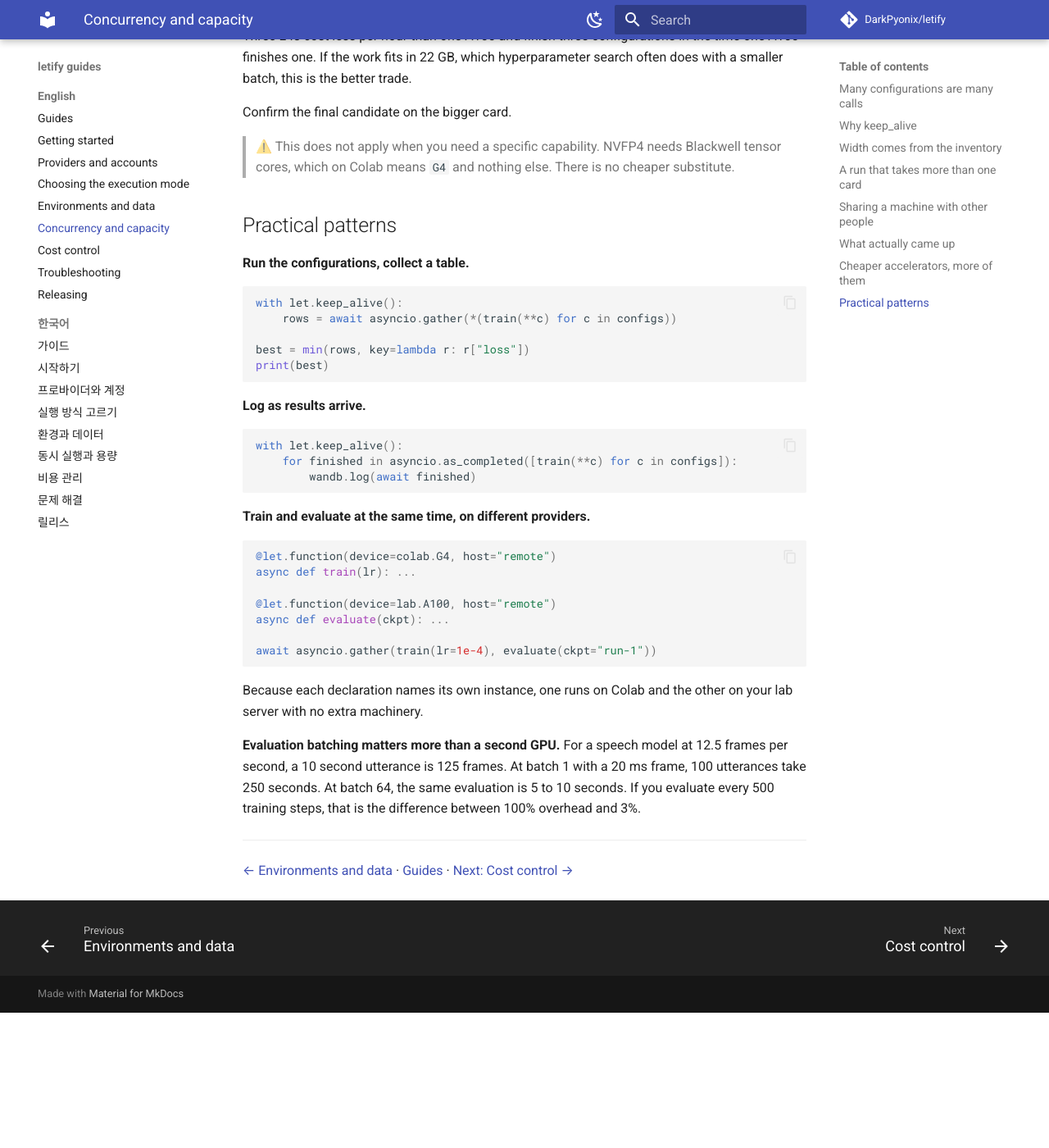
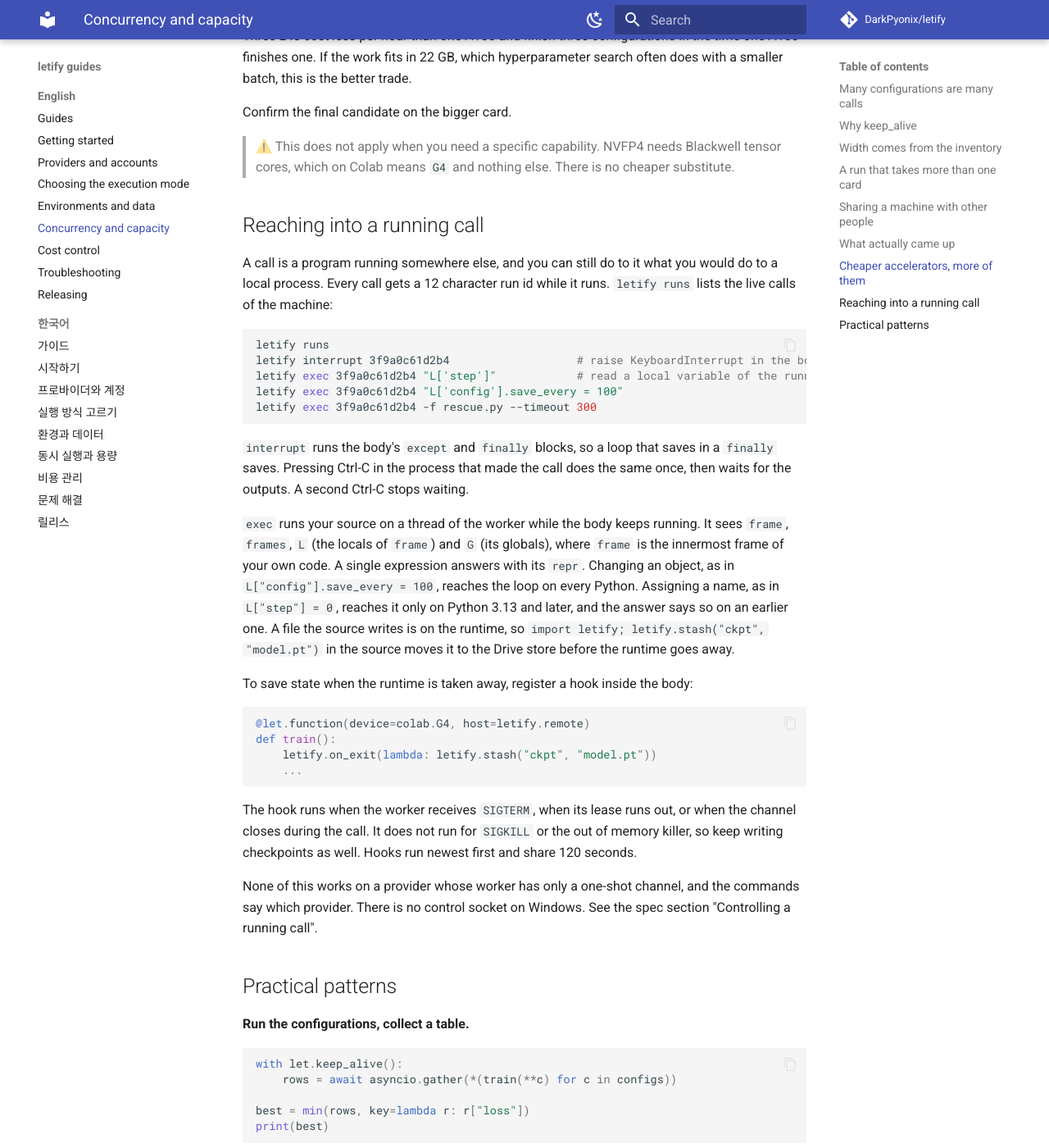
Before and after one commit to DarkPyonix/letify, an MkDocs documentation site: the page built from docs/guide/05-concurrency.md, in a window 1280 px wide and 1400 px high, scrolled down 3029 px. Shown: the whole window at 82% size. Built offline with MkDocs 1.6.1 and Material for MkDocs 9.7.7, drawn with Linux system fonts in a browser that asks for light colours; comment, search, counter and statistics services are not loaded; before the commit the page ends 4264 px from its top, so only the background shows below that.

Commit message:
Docs: Describe run control and exit hooks in the concurrency guide and PROJECT.md

````diff
--- a/docs/guide/05-concurrency.md
+++ b/docs/guide/05-concurrency.md
@@ -132,6 +132,35 @@ Confirm the final candidate on the bigger card.
 
 > ⚠️ This does not apply when you need a specific capability. NVFP4 needs Blackwell tensor cores, which on Colab means `G4` and nothing else. There is no cheaper substitute.
 
+## Reaching into a running call
+
+A call is a program running somewhere else, and you can still do to it what you would do to a local process. Every call gets a 12 character run id while it runs. `letify runs` lists the live calls of the machine:
+
+```bash
+letify runs
+letify interrupt 3f9a0c61d2b4                   # raise KeyboardInterrupt in the body, as Ctrl-C does
+letify exec 3f9a0c61d2b4 "L['step']"            # read a local variable of the running loop
+letify exec 3f9a0c61d2b4 "L['config'].save_every = 100"
+letify exec 3f9a0c61d2b4 -f rescue.py --timeout 300
+```
+
+`interrupt` runs the body's `except` and `finally` blocks, so a loop that saves in a `finally` saves. Pressing Ctrl-C in the process that made the call does the same once, then waits for the outputs. A second Ctrl-C stops waiting.
+
+`exec` runs your source on a thread of the worker while the body keeps running. It sees `frame`, `frames`, `L` (the locals of `frame`) and `G` (its globals), where `frame` is the innermost frame of your own code. A single expression answers with its `repr`. Changing an object, as in `L["config"].save_every = 100`, reaches the loop on every Python. Assigning a name, as in `L["step"] = 0`, reaches it only on Python 3.13 and later, and the answer says so on an earlier one. A file the source writes is on the runtime, so `import letify; letify.stash("ckpt", "model.pt")` in the source moves it to the Drive store before the runtime goes away.
+
+To save state when the runtime is taken away, register a hook inside the body:
+
+```python
+@let.function(device=colab.G4, host=letify.remote)
+def train():
+    letify.on_exit(lambda: letify.stash("ckpt", "model.pt"))
+    ...
+```
+
+The hook runs when the worker receives `SIGTERM`, when its lease runs out, or when the channel closes during the call. It does not run for `SIGKILL` or the out of memory killer, so keep writing checkpoints as well. Hooks run newest first and share 120 seconds.
+
+None of this works on a provider whose worker has only a one-shot channel, and the commands say which provider. There is no control socket on Windows. See the spec section "Controlling a running call".
+
 ## Practical patterns
 
 **Run the configurations, collect a table.**
````
Also changed, not shown: PROJECT.md (+11 -0 lines), docs/guide/ko/05-동시-실행.md (+29 -0 lines).
